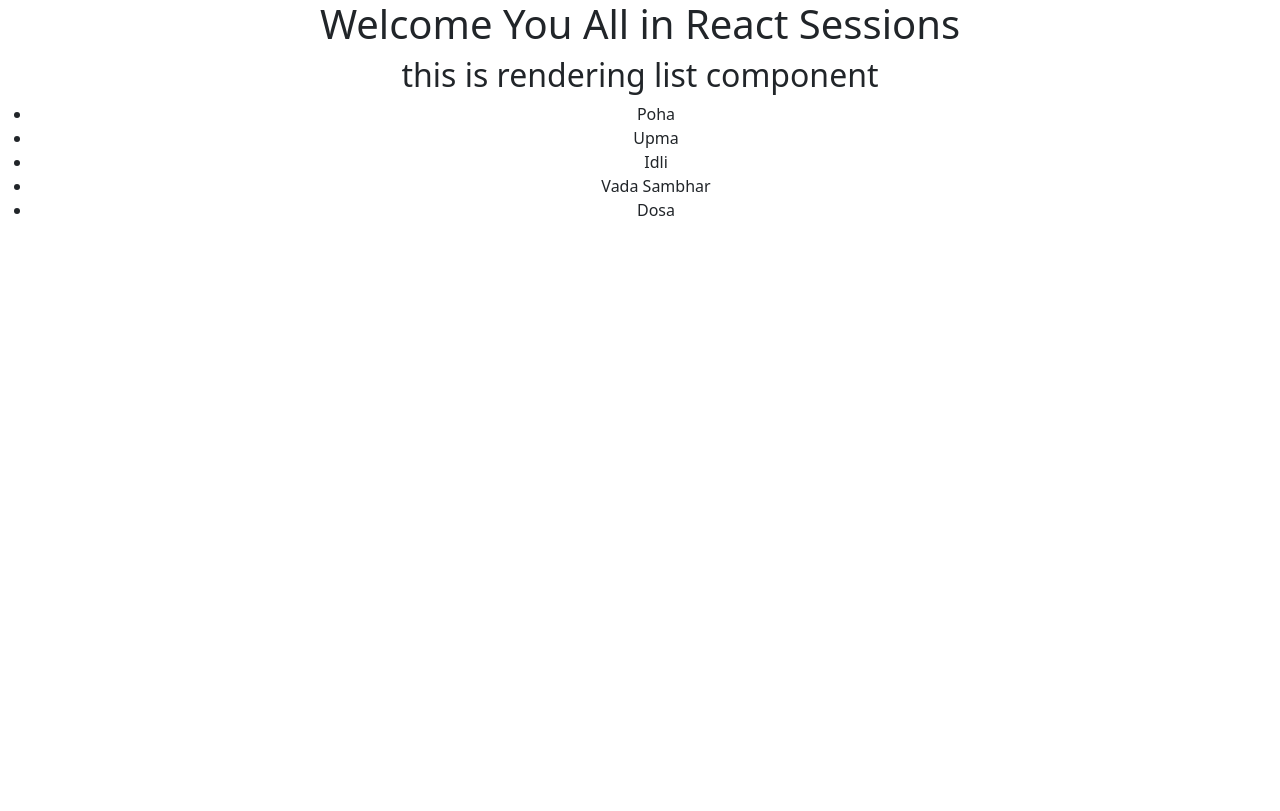
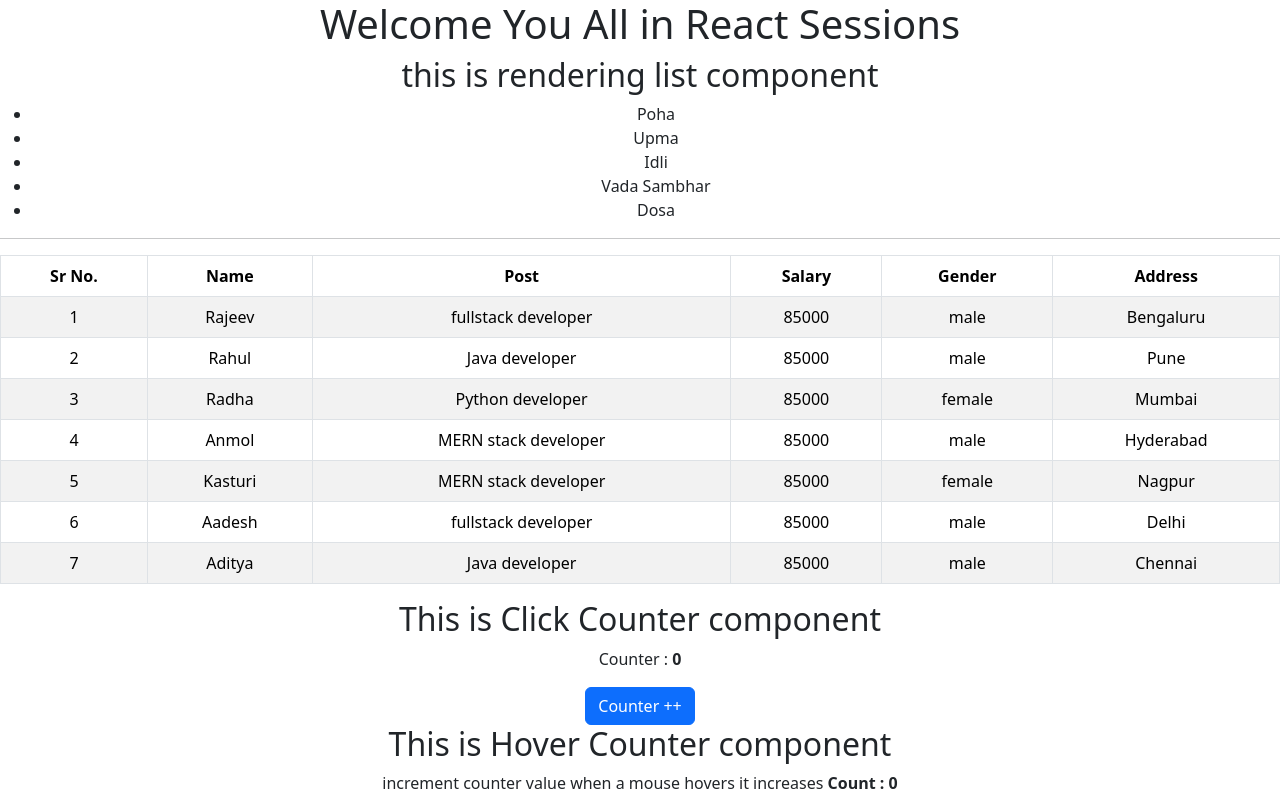
Before and after one commit to dhrubb2101/ReactApp, a React (Create React App) app: page / in a window 1280 px wide. Built offline with nearby package versions, Linux system fonts and the light colour scheme.

Commit message:
added new components hoverCounter,ClickCounter,HOC

```diff
--- a/src/App.js
+++ b/src/App.js
@@ -14,6 +14,8 @@ import ParentComp from './components/ParentComp';
 import ToggleImgComp from './components/ToggleImgComp';
 import Trial from './components/trial';
 import RenderListComp from './components/RenderListComp';
+import ClickCounter from './components/ClickCounter';
+import HoverCounter from './components/HoverCounter';
 function App() {
 
 
@@ -52,6 +54,8 @@ function App() {
 
       {/* <Trial/> */}
       <RenderListComp/>
+      <ClickCounter/>
+      <HoverCounter/>
 
 
     </div>);
--- /dev/null
+++ b/src/components/ClickCounter.js
@@ -0,0 +1,31 @@
+import React, { Component } from 'react'
+import HOC from './HOC'
+
+class ClickCounter extends Component {
+
+    // constructor(props) {
+    //     super(props)
+
+    //     this.state = {
+    //          count:0
+    //     }
+    // }
+
+    // incrementCounter = () =>{
+    //     this.setState((prevState)=>({count:prevState.count+1}))
+    // }
+
+    render() {
+        return (
+            <div>
+                <h2>This is Click Counter component</h2>
+                {/* <p>Counter : <strong>{this.state.count}</strong></p>
+                <button type='button' onClick={()=>this.incrementCounter()} className='btn btn-primary'>Counter ++ </button> */}
+                <p>Counter : <strong>{this.props.count}</strong></p>
+                <button type='button' onClick={()=>this.props.incrementCounter()} className='btn btn-primary'>Counter ++ </button>
+            </div>
+        )
+    }
+}
+
+export default HOC(ClickCounter)
--- /dev/null
+++ b/src/components/HOC.js
@@ -0,0 +1,29 @@
+import React, { Component } from 'react'
+
+const HOC = (WrapperComp) => {
+
+    class HocComp extends Component{
+
+        constructor(props) {
+            super(props)
+
+            this.state = {
+                 count:0
+            }
+        }
+
+        incrementCounter = () =>{
+            this.setState((prevState)=>({count:prevState.count+1}))
+        }
+
+        render(){
+            return <WrapperComp {...this.props} count={this.state.count} incrementCounter={this.incrementCounter}></WrapperComp>
+        }
+
+    }
+
+
+    return HocComp;
+}
+
+export default HOC
--- /dev/null
+++ b/src/components/HoverCounter.js
@@ -0,0 +1,30 @@
+import React, { Component } from 'react'
+import HOC from './HOC'
+
+class HoverCounter extends Component {
+
+    // constructor(props) {
+    //     super(props)
+
+    //     this.state = {
+    //          count:0
+    //     }
+    // }
+
+    // incrementCounter = () =>{
+    //     this.setState((prevState)=>({count:prevState.count+1}))
+    // }
+
+    render() {
+        return (
+            <div>
+                {/* <h2>This is Hover Counter component</h2>
+                <p onMouseOver={()=> (this.incrementCounter())}> increment counter value when a mouse hovers it increases <strong>Count : {this.state.count}</strong></p> */}
+                <h2>This is Hover Counter component</h2>
+                <p onMouseOver={()=> (this.props.incrementCounter())}> increment counter value when a mouse hovers it increases <strong>Count : {this.props.count}</strong></p>
+            </div>
+        )
+    }
+}
+
+export default HOC(HoverCounter);
--- a/src/components/RenderListComp.js
+++ b/src/components/RenderListComp.js
@@ -26,7 +26,7 @@ class RenderListComp extends Component {
     }
 
     render() {
-        const {breakfast} = this.state;
+        const {breakfast,employee} = this.state;
         return (
             <div>
                 <h2>this is rendering list component</h2>
@@ -37,6 +37,28 @@ class RenderListComp extends Component {
                      return <li key={index}>{val.name}</li>
                     })}
                 </ul>
+                <hr/>
+
+            <table className='table table-hover table-striped table-bordered'>
+                <thead>
+                    <tr>
+                        <th>Sr No.</th><th>Name</th><th>Post</th><th>Salary</th><th>Gender</th><th>Address</th>
+                    </tr>
+                </thead>
+                <tbody>
+                    {employee.length>0 && employee.map((val,index)=>{
+                        return <tr key={(val.id)}>
+                            <td>{index+1}</td>
+                            <td>{val.name}</td>
+                            <td>{val.post}</td>
+                            <td>{val.salary}</td>
+                            <td>{val.gender}</td>
+                            <td>{val.address}</td>
+                        </tr>
+
+                    })}
+                </tbody>
+            </table>
             </div>
         )
     }
```
Also changed, not shown: 1 other file (tests, documents, lock files or other folders).
